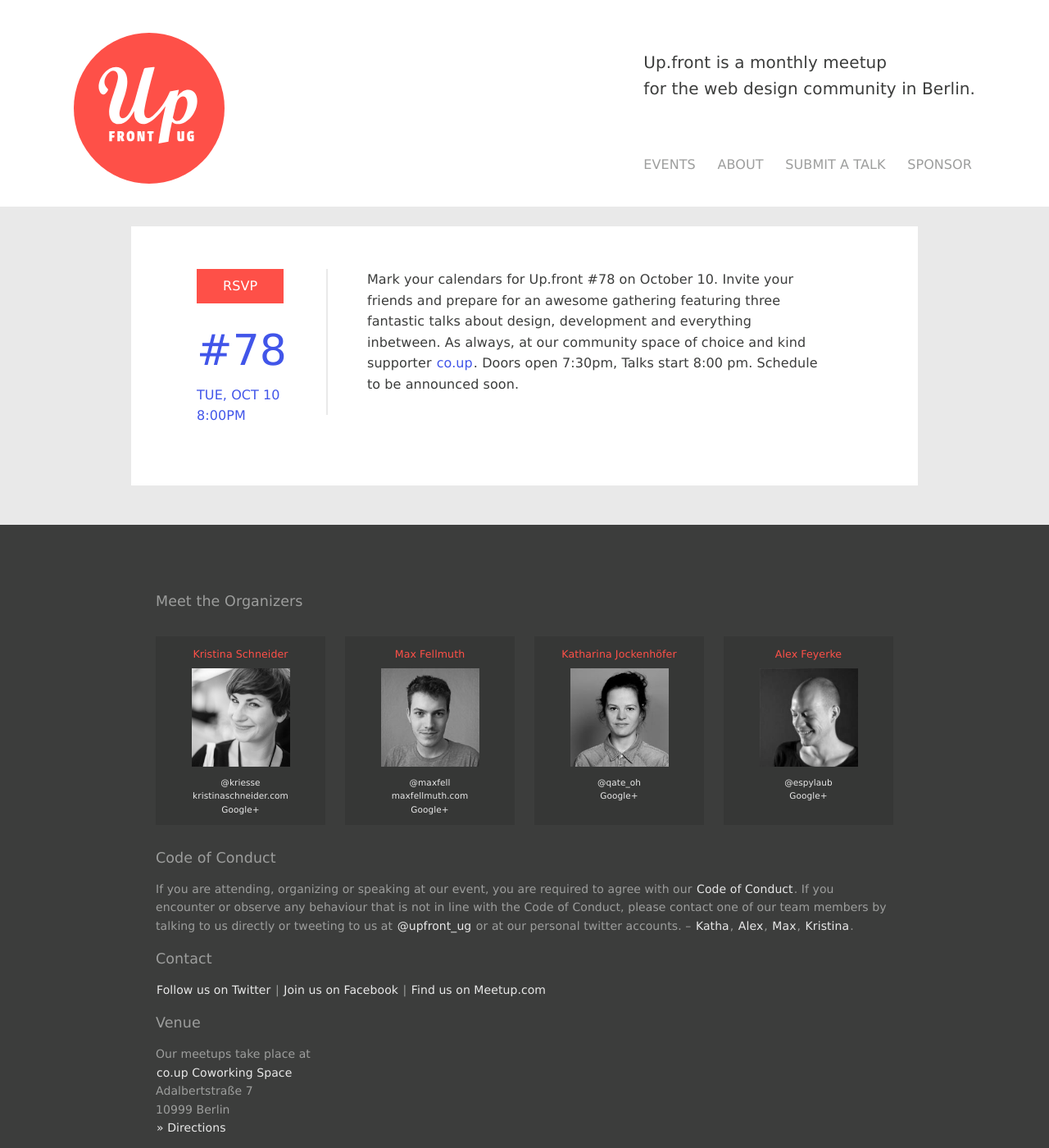
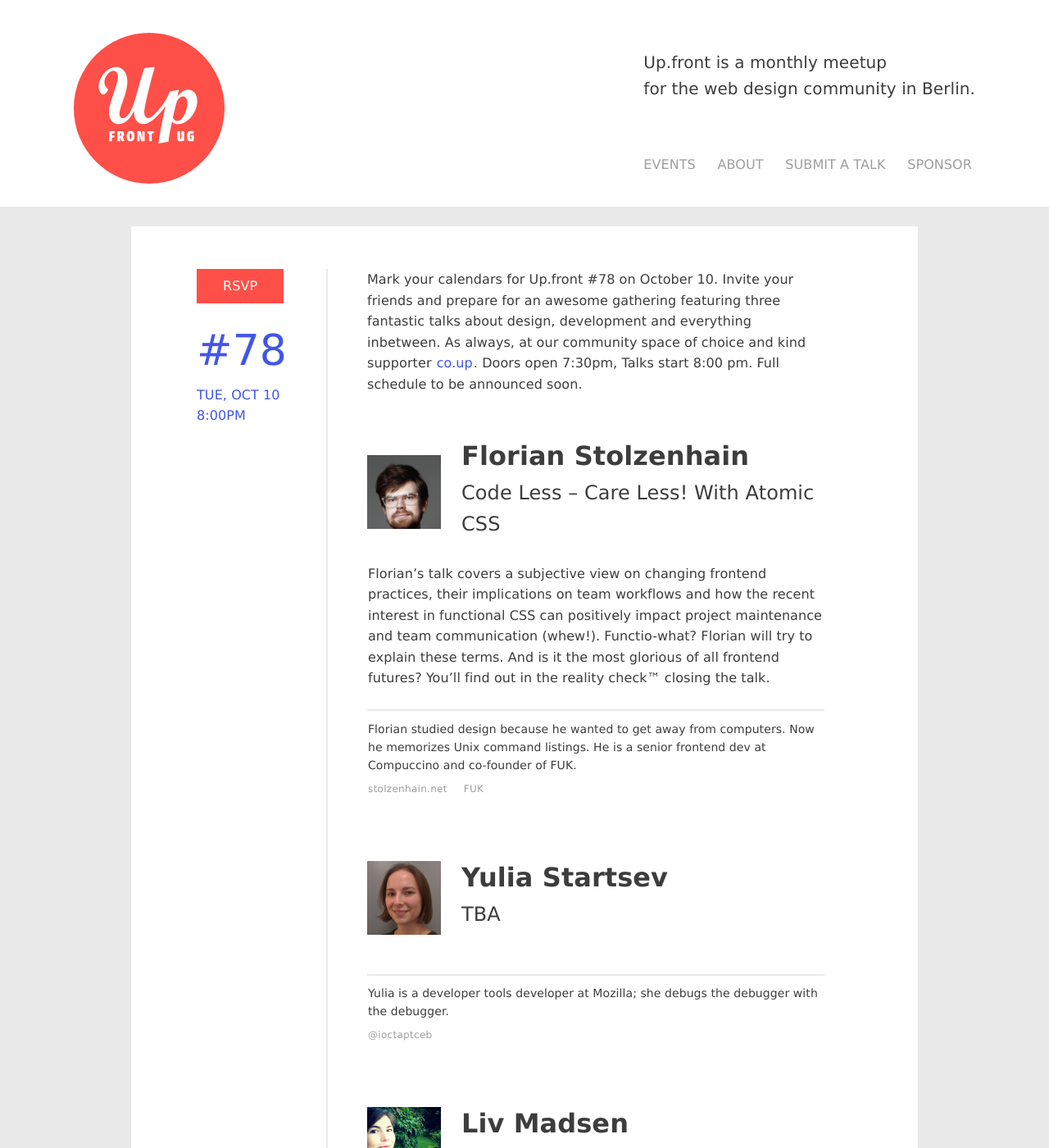
Before and after one commit to upfrontug/upfrontug.github.io, a Jekyll site: the page built from _posts/2017-10-10-meetup.html, in a window 1280 px wide and 1400 px high. Shown: the whole window at 82% size. Built offline with Jekyll 4.4.1, drawn with Linux system fonts in a browser that asks for light colours; a script that is not in the unit is left out; some of the changed text lies outside the part shown.

Commit message:
add speakers for october

```diff
--- a/_posts/2017-10-10-meetup.html
+++ b/_posts/2017-10-10-meetup.html
@@ -1,6 +1,32 @@
 ---
   counter: '78'
   meetup: 'https://www.meetup.com/up-front-ug/events/243854993/'
-  intro: 'Mark your calendars for Up.front #78 on October 10. Invite your friends and prepare for an awesome gathering featuring three fantastic talks about design, development and everything inbetween. As always, at our community space of choice and kind supporter <a href="http://co-up.de/">co.up</a>. Doors open 7:30pm, Talks start 8:00 pm. Schedule to be announced soon.'
-
+  intro: 'Mark your calendars for Up.front #78 on October 10. Invite your friends and prepare for an awesome gathering featuring three fantastic talks about design, development and everything inbetween. As always, at our community space of choice and kind supporter <a href="http://co-up.de/">co.up</a>. Doors open 7:30pm, Talks start 8:00 pm. Full schedule to be announced soon.'
+  talks:
+    - name: 'Florian Stolzenhain'
+      title: 'Code Less – Care Less! With Atomic CSS'
+      picture: 'florian-stolzenhain.jpg'
+      desc: 'Florian’s talk covers a subjective view on changing frontend practices, their implications on team workflows and how the recent interest in functional CSS can positively impact project maintenance and team communication (whew!). Functio-what? Florian will try to explain these terms. And is it the most glorious of all frontend futures? You’ll find out in the reality check™ closing the talk.'
+      bio: 'Florian studied design because he wanted to get away from computers. Now he memorizes Unix command listings. He is a senior frontend dev at Compuccino and co-founder of FUK.'
+      links:
+        - url: 'http://stolzenhain.net'
+          title: 'stolzenhain.net'
+        - url: 'http://www.formundkonzept.de'
+          title: 'FUK'
+    - name: 'Yulia Startsev'
+      title: 'TBA'
+      picture: 'yulia-startsev.jpg'
+      bio: 'Yulia is a developer tools developer at Mozilla; she debugs the debugger with the debugger.'
+      links:
+        - url: 'https://twitter.com/ioctaptceb'
+          title: '@ioctaptceb'
+    - name: 'Liv Madsen'
+      title: 'TBA'
+      picture: 'liv-madsen.jpg'
+      bio: 'Liv is a frontend-developer living and working in Berlin.'
+      links:
+        - url: 'http://www.livmadsen.com/'
+          title: 'livmadsen.com'
+        - url: 'https://twitter.com/livmadsen'
+          title: 'livmadsen'
 ---
```
Also changed, not shown: images/talks/liv-madsen.jpg (added).
